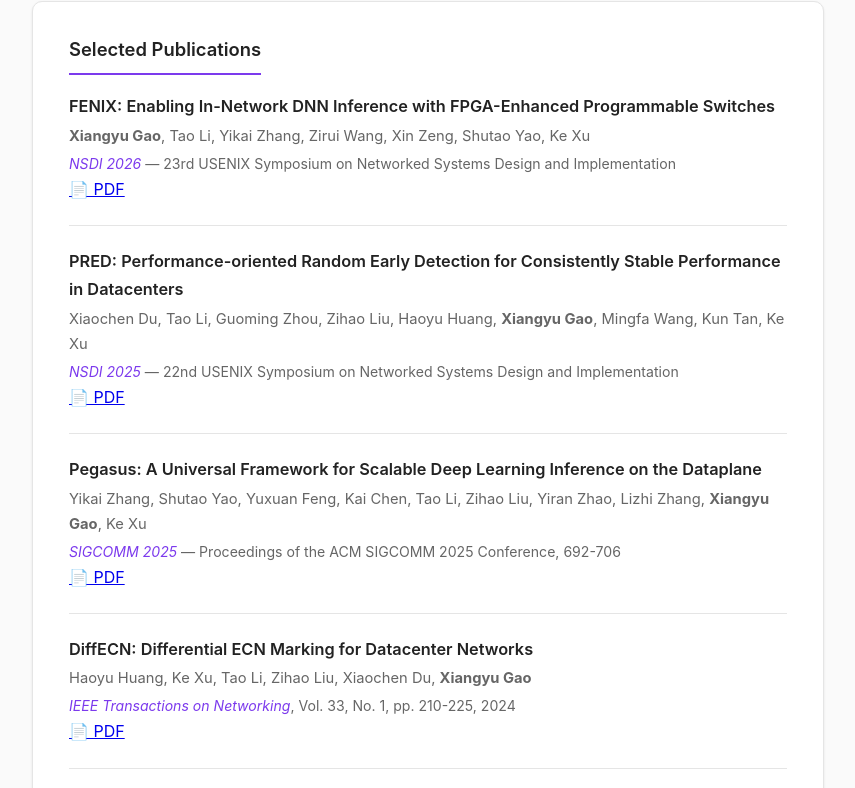
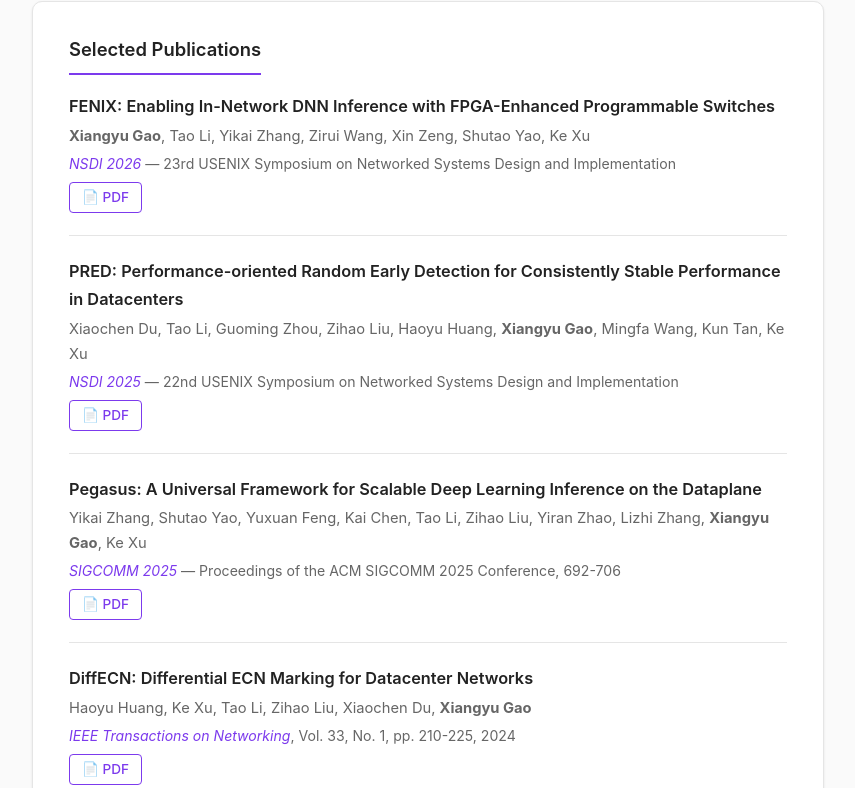
Before and after one commit to gxy666/gxy666.github.io, a plain HTML site: page index.html in a window 1280 px wide. Shown: the part 1143-1931 px from the top of the page, without its empty margins (212-1067 px from the left). Drawn offline with Linux system fonts and the light colour scheme.

Commit message:
PDF链接改为按钮样式，更清晰

```diff
--- a/index.html
+++ b/index.html
@@ -89,6 +89,18 @@
   .pub .pub-authors { color: var(--muted); font-size: .92rem; margin: 3px 0; }
   .pub .pub-venue { font-size: .88rem; color: var(--muted); }
   .pub .pub-venue em { font-style: italic; color: var(--accent); }
+  .pub .pub-links { margin-top: 6px; }
+  .pub .pub-links a {
+    display: inline-block;
+    font-size: .85rem; font-weight: 500; color: var(--accent);
+    text-decoration: none; padding: 3px 12px;
+    border: 1px solid var(--accent);
+    border-radius: 4px;
+    transition: background .15s, color .15s;
+  }
+  .pub .pub-links a:hover {
+    background: var(--accent); color: #fff;
+  }
 
   .patent { margin-bottom: 10px; color: var(--muted); font-size: .93rem; }
   .patent:last-child { margin-bottom: 0; }
```
